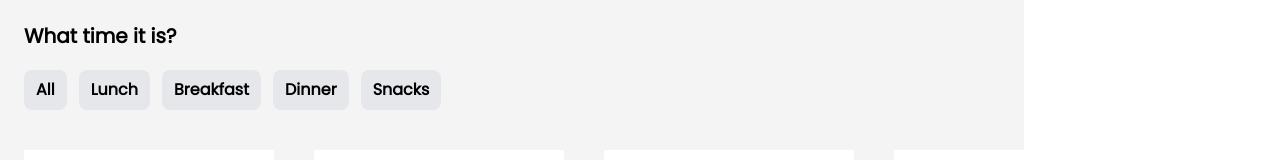
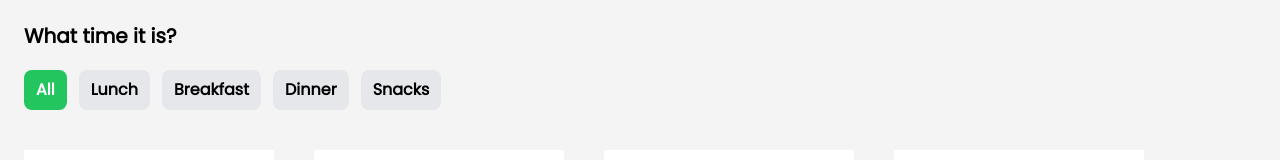
Before and after one commit to replyre/FoodisWorld, a React (Vite) app in the folder FoodisWorld/: page / in a window 1280 px wide. Shown: the part 126-286 px from the top of the page. Built offline with nearby package versions, Linux system fonts and the light colour scheme.

Commit message:
added category logic

```diff
--- a/FoodisWorld/src/components/Cart.jsx
+++ b/FoodisWorld/src/components/Cart.jsx
@@ -6,7 +6,7 @@ import { FaShoppingCart } from "react-icons/fa";
 import { TbShoppingCartOff } from "react-icons/tb";
 
 const Cart = () => {
-  const [activeCart, setActiveCart] = useState(true);
+  const [activeCart, setActiveCart] = useState(false);
   const cartItems = useSelector((state) => state.cart.cart);
   const totalQty = cartItems.reduce((totalQty, item) => totalQty + item.qty, 0);
   const totPrice = cartItems.reduce(
--- a/FoodisWorld/src/components/ContentMenu.jsx
+++ b/FoodisWorld/src/components/ContentMenu.jsx
@@ -1,25 +1,28 @@
 import React, { useEffect, useState } from "react";
 import FoodData from "../data/FoodData";
+import { setCategory } from "../redux/CategorySlice";
+import { useDispatch, useSelector } from "react-redux";
 const ContentMenu = () => {
-  const [category, setCategory] = useState([]);
+  const [category, setCategories] = useState([]);
 
   useEffect(() => {
-    let cat = [...new Set(FoodData.map((food) => food.category))];
-    setCategory(cat);
+    let cat = ["All", ...new Set(FoodData.map((food) => food.category))];
+    setCategories(cat);
   }, []);
-
+  const dispatch = useDispatch();
+  const selectedCategory = useSelector((state) => state.category.category);
   return (
     <div className="ml-6">
       <h3 className="text-xl font-semibold">What time it is?</h3>
       <div className="my-5 flex gap-3 overflow-x-scroll scroll-smooth lg:overflow-x-hidden">
-        <button className="px-3 py-2 bg-gray-200 font-bold rounded-lg hover:bg-green-500 hover:text-white ">
-          All
-        </button>
         {category.map((category, index) => {
           return (
             <button
+              onClick={() => dispatch(setCategory(category))}
               key={index}
-              className="px-3 py-2 bg-gray-200 font-bold rounded-lg hover:bg-green-500 hover:text-white "
+              className={`px-3 py-2 bg-gray-200 font-bold rounded-lg hover:bg-green-500 hover:text-white ${
+                selectedCategory === category ? "bg-green-500 text-white" : ""
+              }`}
             >
               {category}
             </button>
--- /dev/null
+++ b/FoodisWorld/src/redux/CategorySlice.js
@@ -0,0 +1,15 @@
+import { createSlice } from "@reduxjs/toolkit";
+const CategorySlice = createSlice({
+  name: "category",
+  initialState: {
+    category: "All",
+  },
+  reducers: {
+    setCategory: (state, action) => {
+      state.category = action.payload;
+    },
+  },
+});
+
+export const { setCategory } = CategorySlice.actions;
+export default CategorySlice.reducer;
--- a/FoodisWorld/src/redux/Store.js
+++ b/FoodisWorld/src/redux/Store.js
@@ -1,9 +1,11 @@
 import { configureStore } from "@reduxjs/toolkit";
 import CartSlice from "./CartSlice";
+import CategorySlice from "./CategorySlice";
 
 const Store = configureStore({
   reducer: {
     cart: CartSlice,
+    category: CategorySlice,
   },
 });
 
```
